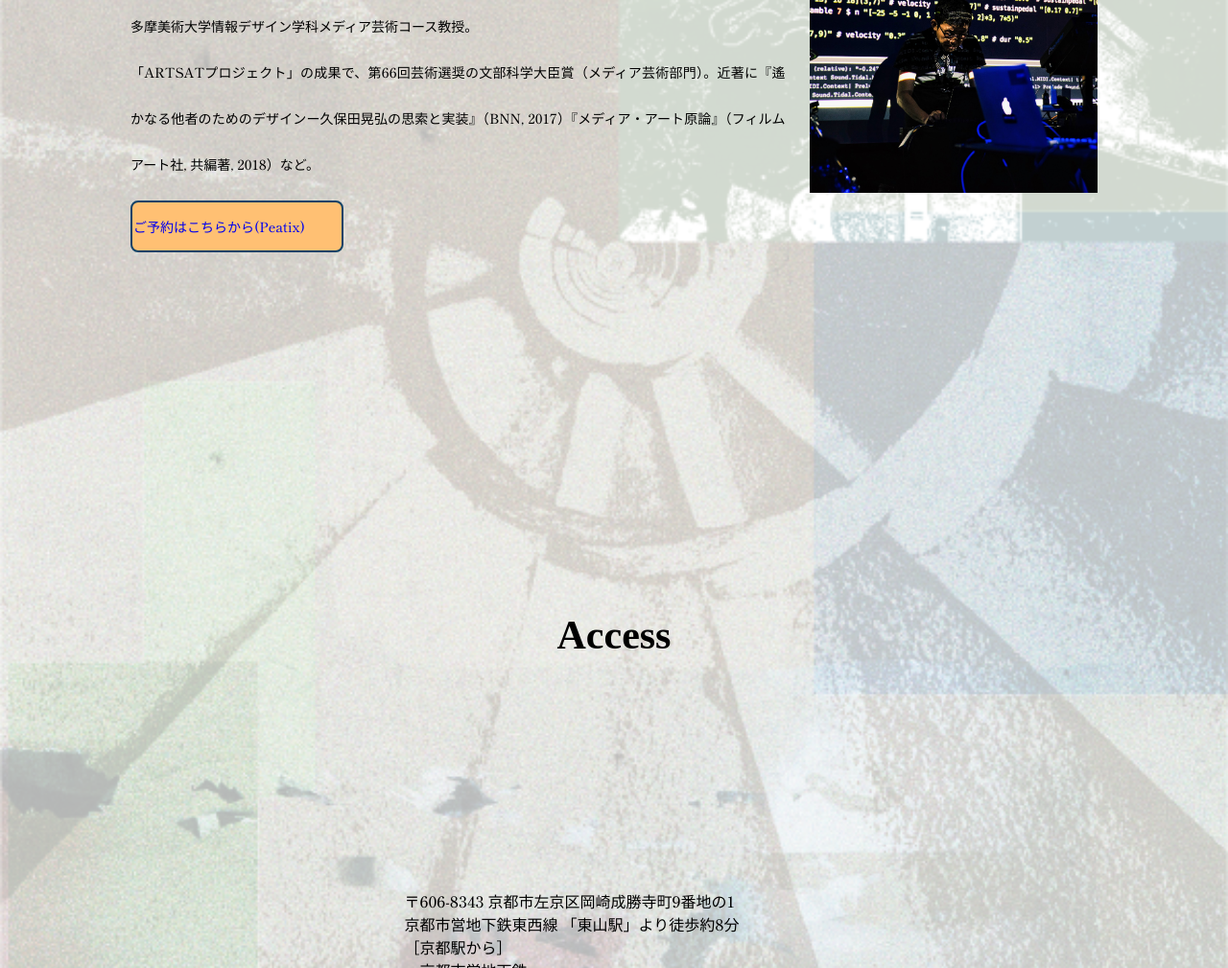
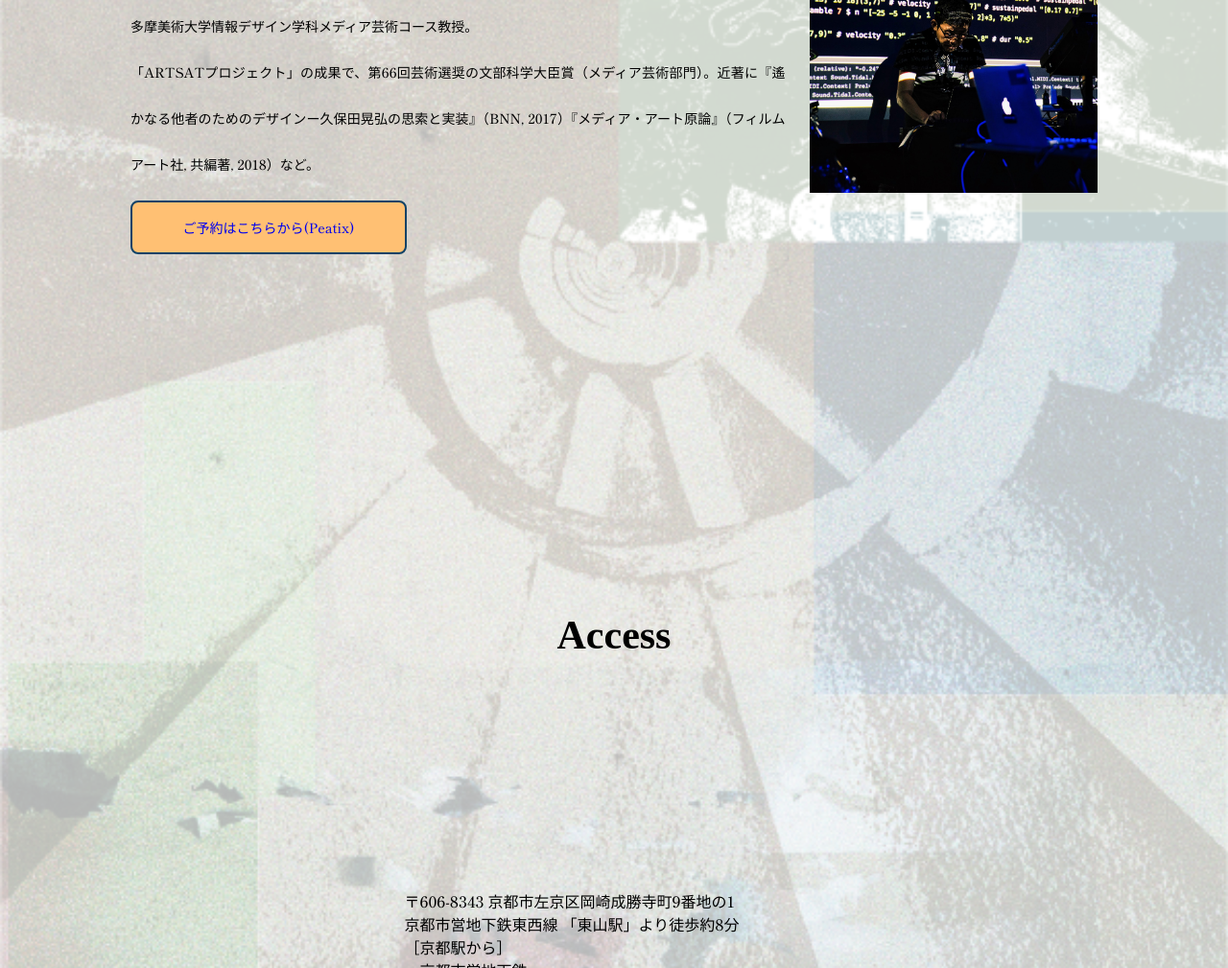
Before and after one commit to s223t075-lang/roundabout_Pre, a plain HTML site: page index.html in a window 1280 px wide. Shown: the part 2427-3436 px from the top of the page at 96% size. Drawn offline with Linux system fonts and the light colour scheme; grey boxes are pictures that could not be loaded; a web font is replaced by a local one.

Commit message:
six commit

```diff
--- a/index.html
+++ b/index.html
@@ -6,6 +6,7 @@
     <title>ラウンドアバウト</title>
     <link rel="stylesheet" href="style.css">
     <link href="https://fonts.googleapis.com/css?family=BioRhyme+Expanded" rel="style">
+    <link rel="shortcut icon" href="images/favicon.ico" type="image/x-icon">
 </head>
 <body>
     <div id="section1">
--- a/style.css
+++ b/style.css
@@ -163,9 +163,10 @@ body {
 }
 #box {
     background-color: #ffc073; /* 水色の背景 */
-    padding: 1px;
-    width: 27dvh;
+    padding: 2px;
+    width: 35dvh;
     height: 6dvh;
+    text-align: center;
     border: 2px solid #0f4266;
     border-radius: 8px; /* 角を丸くする */
 }
```
Also changed, not shown: images/favicon.ico (added).
